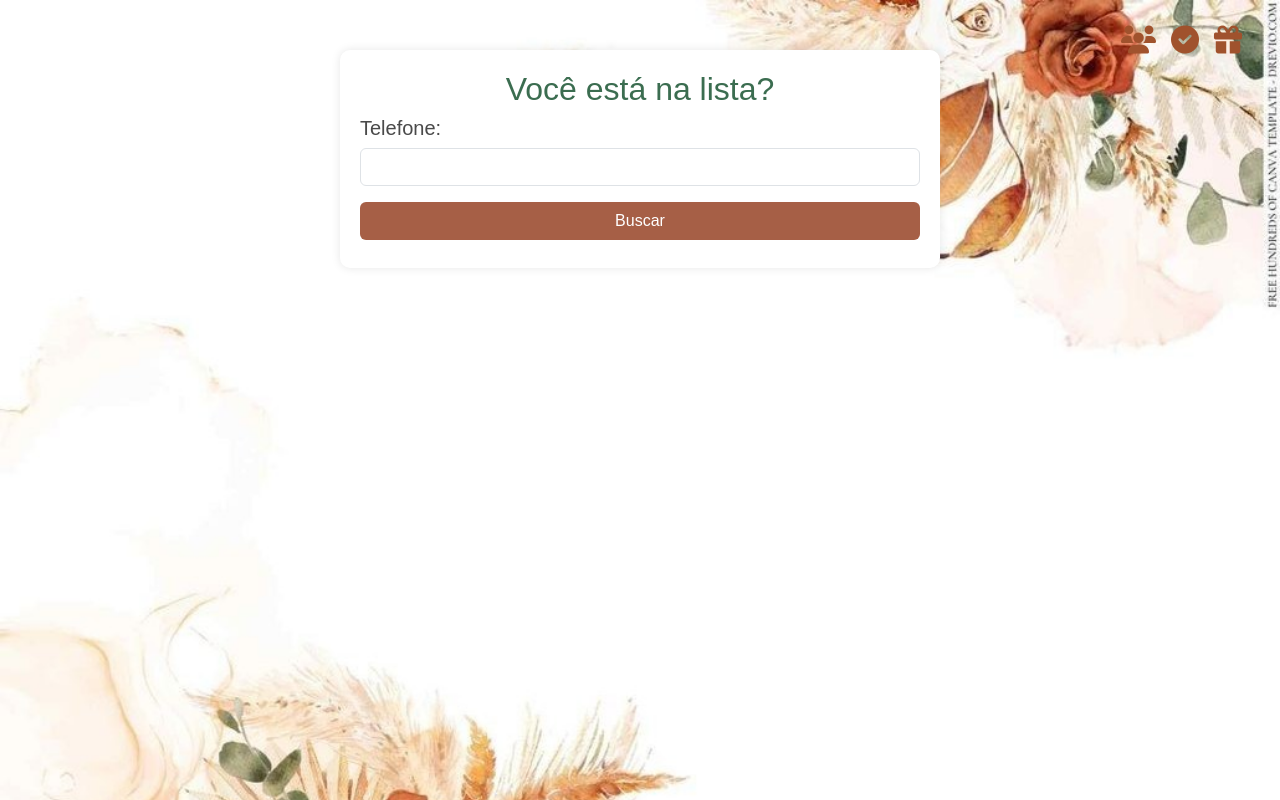
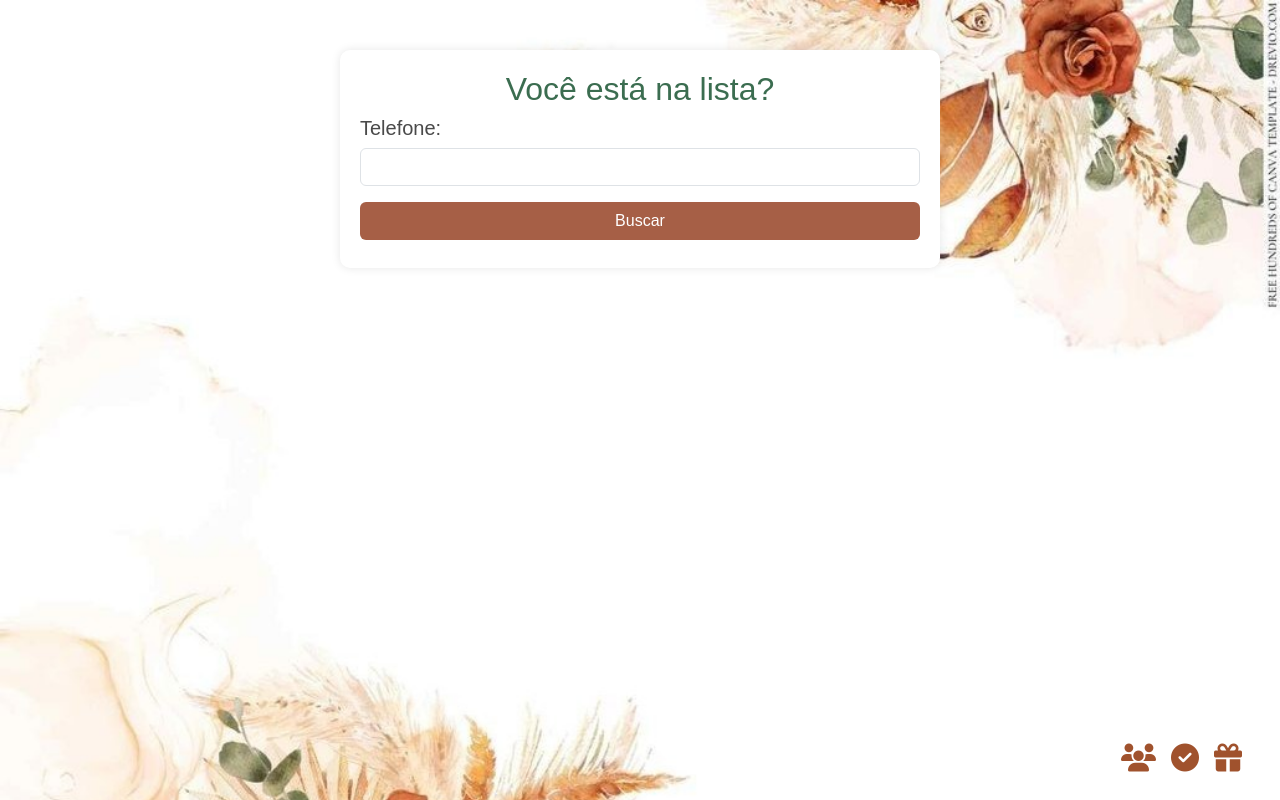
Before and after one commit to feliperocha00/confirmyourpresence, a Django app: page / in a window 1280 px wide. Run offline with Django 5.2, Linux system fonts and the light colour scheme.

Commit message:
[IMP] changed buttons position

```diff
--- a/main/templates/welcome.html
+++ b/main/templates/welcome.html
@@ -40,7 +40,7 @@
 
     .icon-links {
         position: absolute;
-        top: 20px;
+        bottom: 20px;
         right: 30px;
         display: flex;
         gap: 15px;
```
